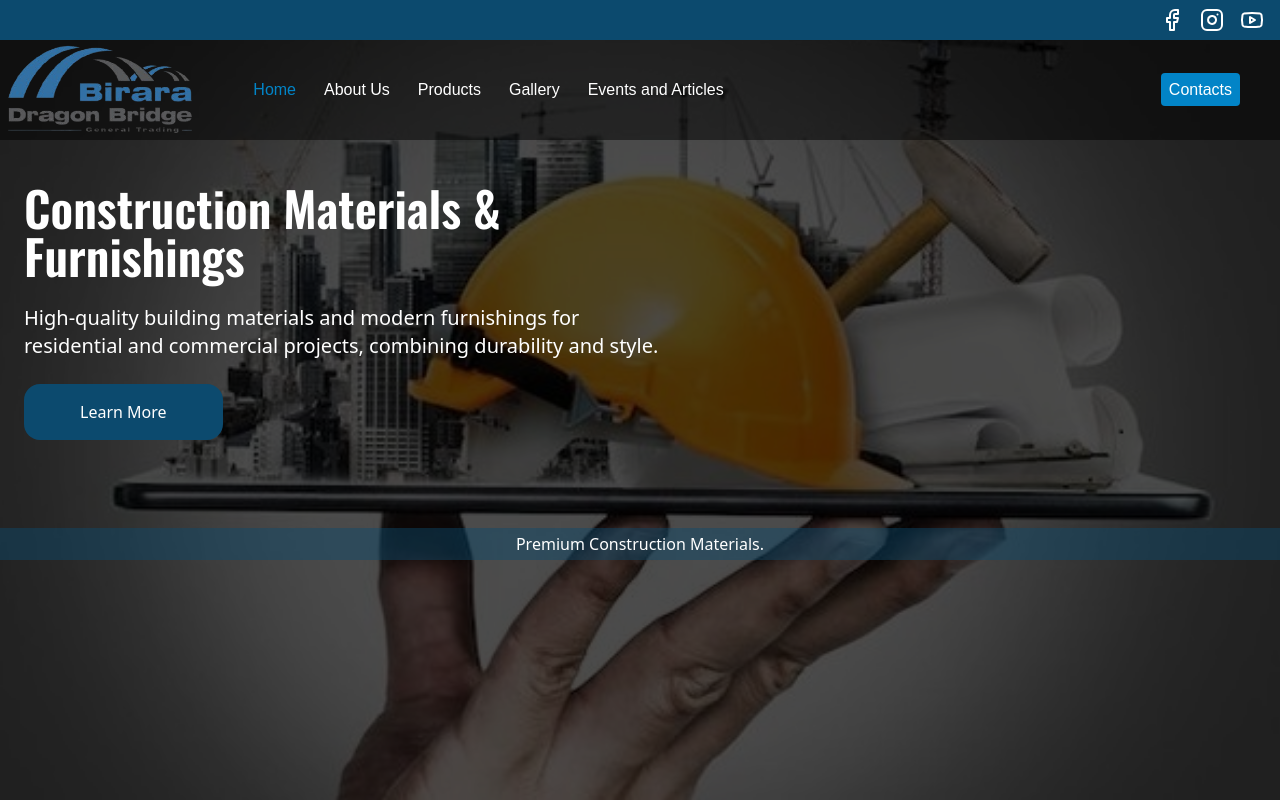
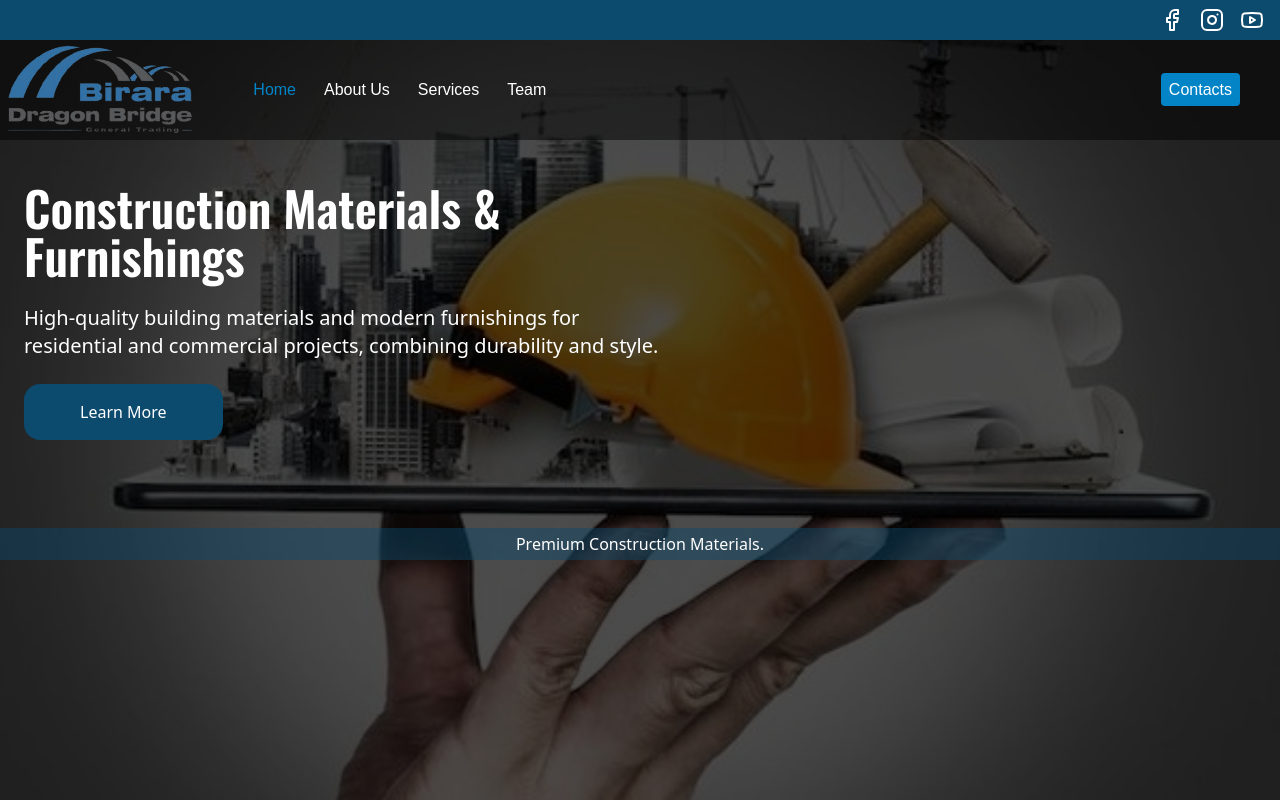
Before and after one commit to KidusThethird/birara_dragon, a React (Vite) app: page / in a window 1280 px wide. Shown: the top 800 px of the page. Built offline with nearby package versions, Linux system fonts and the light colour scheme; a web font is replaced by a local one.

Commit message:
update: navbar updated

```diff
--- a/src/components/navbar.jsx
+++ b/src/components/navbar.jsx
@@ -67,19 +67,13 @@ export default function NavBar() {
                   href=""
                   className="hover:text-sky-600 hover:scale-105 duration-100"
                 >
-                  Products
+                  Services
                 </a>
                 <a
                   href=""
                   className="hover:text-sky-600 hover:scale-105 duration-100"
                 >
-                  Gallery
-                </a>
-                <a
-                  href=""
-                  className="hover:text-sky-600 hover:scale-105 duration-100"
-                >
-                  Events and Articles
+                  Team
                 </a>
               </div>{" "}
               <div>
@@ -127,9 +121,9 @@ export default function NavBar() {
                 About us
               </a>
 
-              <h1>Products</h1>
-              <h1>Gallery</h1>
-              <h1>Events and Articles</h1>
+              <h1>Services</h1>
+              <h1>Team</h1>
+
               <h1>Contacts</h1>
             </div>
           </motion.div>
--- a/src/routes/about.jsx
+++ b/src/routes/about.jsx
@@ -4,7 +4,7 @@ import OurMission from "../components/our_mission";
 
 export default function About() {
   return (
-    <div className="pt-10 md:pt-14 sm:pt-36">
+    <div className="pt-10 sm:14 md:pt-24 ">
       <AboutUs />
       <OurMission />
     </div>
```
